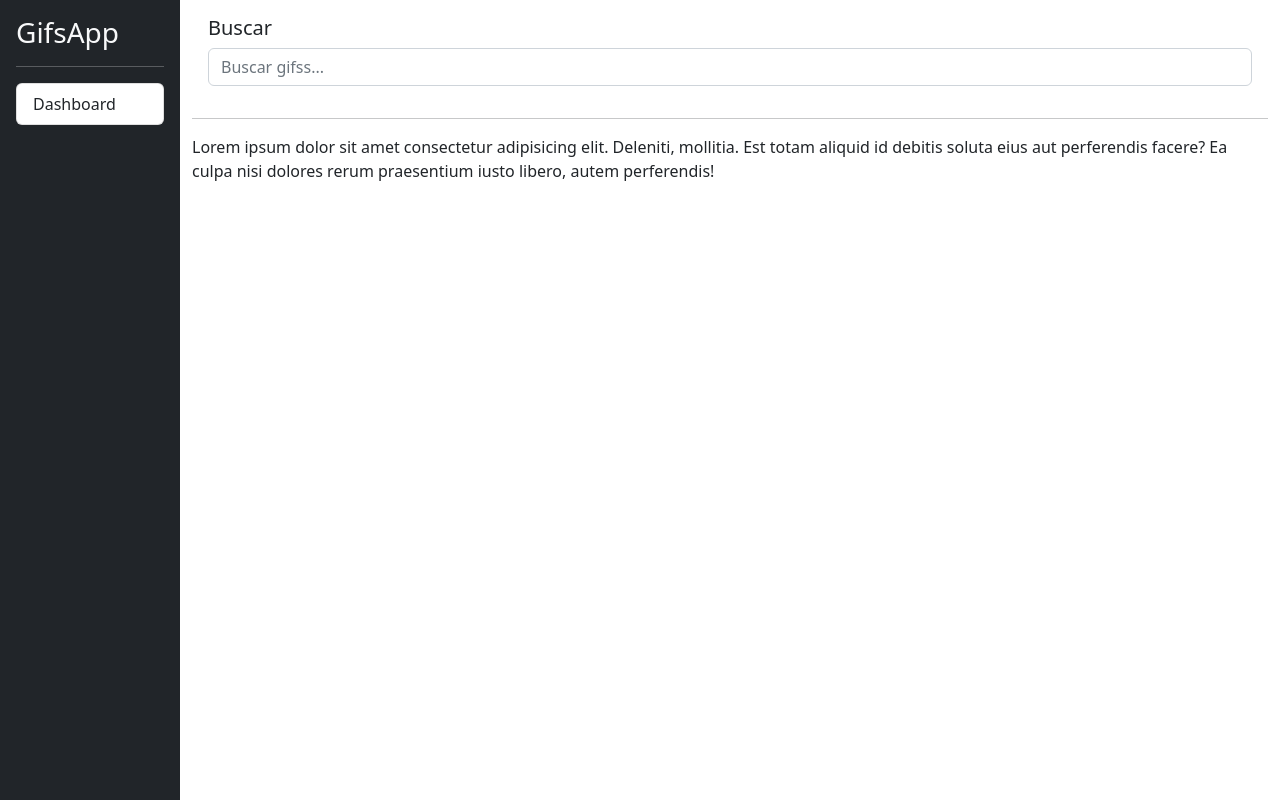
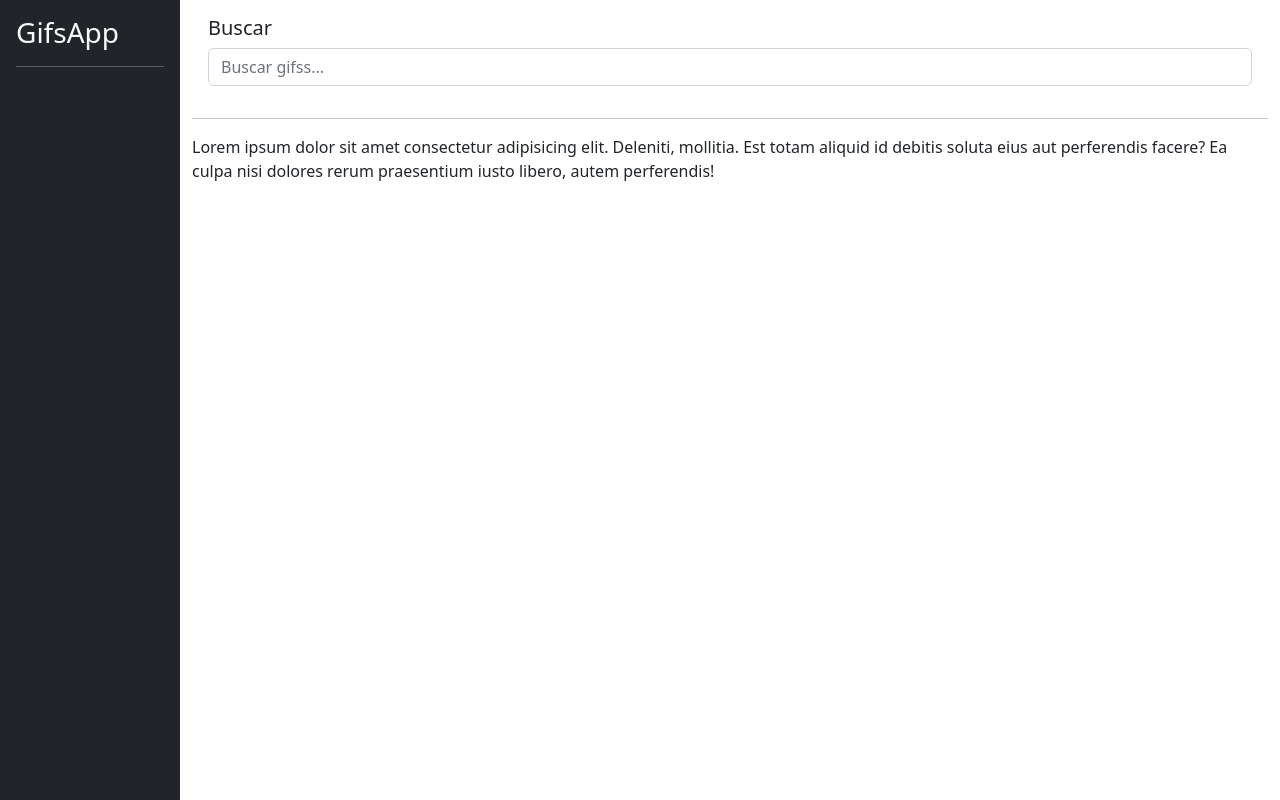
Before and after one commit to cesarluilly/UDY-AngularDeCeroAExperto-03GifsAppRepasando, an Angular app: page / in a window 1280 px wide. Built offline with nearby package versions, Linux system fonts and the light colour scheme.

Commit message:
Video 84 Gifs Service

```diff
--- a/src/app/gifs/busqueda/busqueda.component.ts
+++ b/src/app/gifs/busqueda/busqueda.component.ts
@@ -1,4 +1,5 @@
 import { Component, ElementRef, ViewChild } from '@angular/core';
+import { GifsService } from '../services/gifs.service';
 
 @Component({
   selector: 'app-busqueda',
@@ -8,8 +9,18 @@
 
   @ViewChild('txtBuscar') txtBuscar!:ElementRef<HTMLInputElement>;
 
+  constructor(
+    private gifsService:GifsService
+  ){
+
+  }
+
   public buscar():void{
-    console.log(this.txtBuscar.nativeElement.value);
+    const valor = this.txtBuscar.nativeElement.value;
+    this.gifsService.buscarGifs(valor);
     this.txtBuscar.nativeElement.value = "";
+
   }
+
+
 }
--- /dev/null
+++ b/src/app/gifs/services/gifs.service.ts
@@ -0,0 +1,18 @@
+import { Injectable } from '@angular/core';
+
+@Injectable({
+  providedIn: 'root'
+})
+export class GifsService {
+  private _historial:string[] = [];
+
+  public get historial(){
+    return [...this._historial]
+  }
+
+  public buscarGifs(query:string):void{
+    this._historial.unshift(query);
+    console.log(this._historial);
+
+  }
+}
--- a/src/app/shared/sidebar/sidebar.component.html
+++ b/src/app/shared/sidebar/sidebar.component.html
@@ -1,10 +1,11 @@
 <div class="bg-dark border-right p-3" id="sidebar">
     <h3 class="text-light">GifsApp</h3>
     <hr class="text-white">
+    <h1>{{cesar}}</h1>
     <div class="list-group list-reset">
-        <a href="#"
+        <a *ngFor="let item of historial" href="#"
         class="list-group-item list-group-item-action">
-            Dashboard
+            {{item}}
         </a>
     </div>
 </div>
--- a/src/app/shared/sidebar/sidebar.component.ts
+++ b/src/app/shared/sidebar/sidebar.component.ts
@@ -1,15 +1,20 @@
-import { Component, OnInit } from '@angular/core';
+import { Component } from '@angular/core';
+import { GifsService } from '../../gifs/services/gifs.service';
 
 @Component({
   selector: 'app-sidebar',
-  templateUrl: './sidebar.component.html',
-  styleUrls: ['./sidebar.component.css']
+  templateUrl: './sidebar.component.html'
 })
-export class SidebarComponent implements OnInit {
+export class SidebarComponent {
+  public cesar:string = "cesar";
+  public get historial():string[]{
+    return this._gifsService.historial;
+  }
+  constructor(
+    private _gifsService:GifsService
+  ) {
 
-  constructor() { }
-
-  ngOnInit(): void {
   }
 
+
 }
```
Also changed, not shown: src/app/shared/sidebar/sidebar.component.css (deleted), 1 other file (tests, documents, lock files or other folders).
